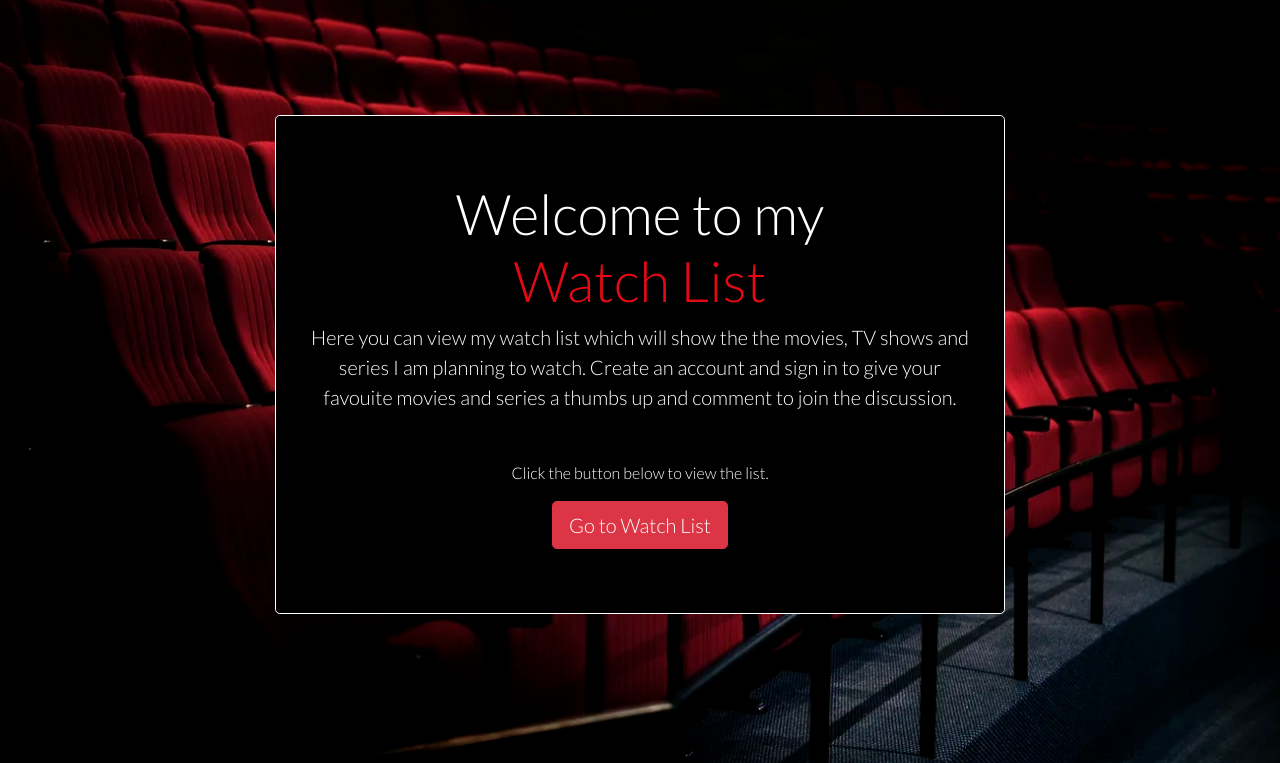
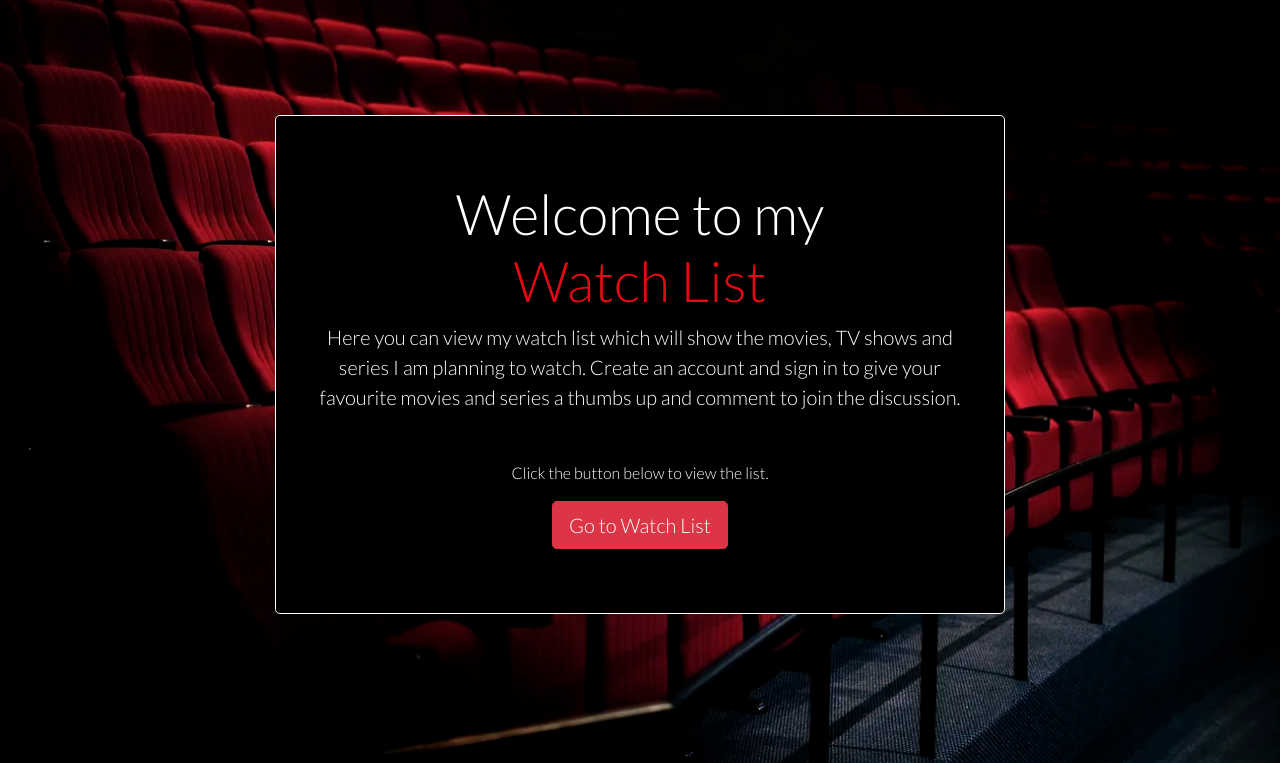
Before and after one commit to dansantinojones/watch-list-pp4, a Django app: page / in a window 1280 px wide. Shown: the part 77-840 px from the top of the page. Run offline with Django 3.2, Linux system fonts and the light colour scheme; some libraries are stand-ins or nearby versions.

Commit message:
Fix grammar errors on jumbotron message

```diff
--- a/templates/index.html
+++ b/templates/index.html
@@ -9,8 +9,8 @@
     <div class="col-md-8 mt-3 offset-md-2">
       <div class="jumbotron">
         <h1 class="display-4 jumbotron-title">Welcome to my<br><span id="red-title">Watch List</span></h1>
-        <p class="lead">Here you can view my watch list which will show the the movies, TV shows and series I am
-          planning to watch. Create an account and sign in to give your favouite movies and series a thumbs up and
+        <p class="lead">Here you can view my watch list which will show the movies, TV shows and series I am
+          planning to watch. Create an account and sign in to give your favourite movies and series a thumbs up and
           comment to join the discussion.</p>
         <hr class="my-4">
         <p>Click the button below to view the list.</p>
```
